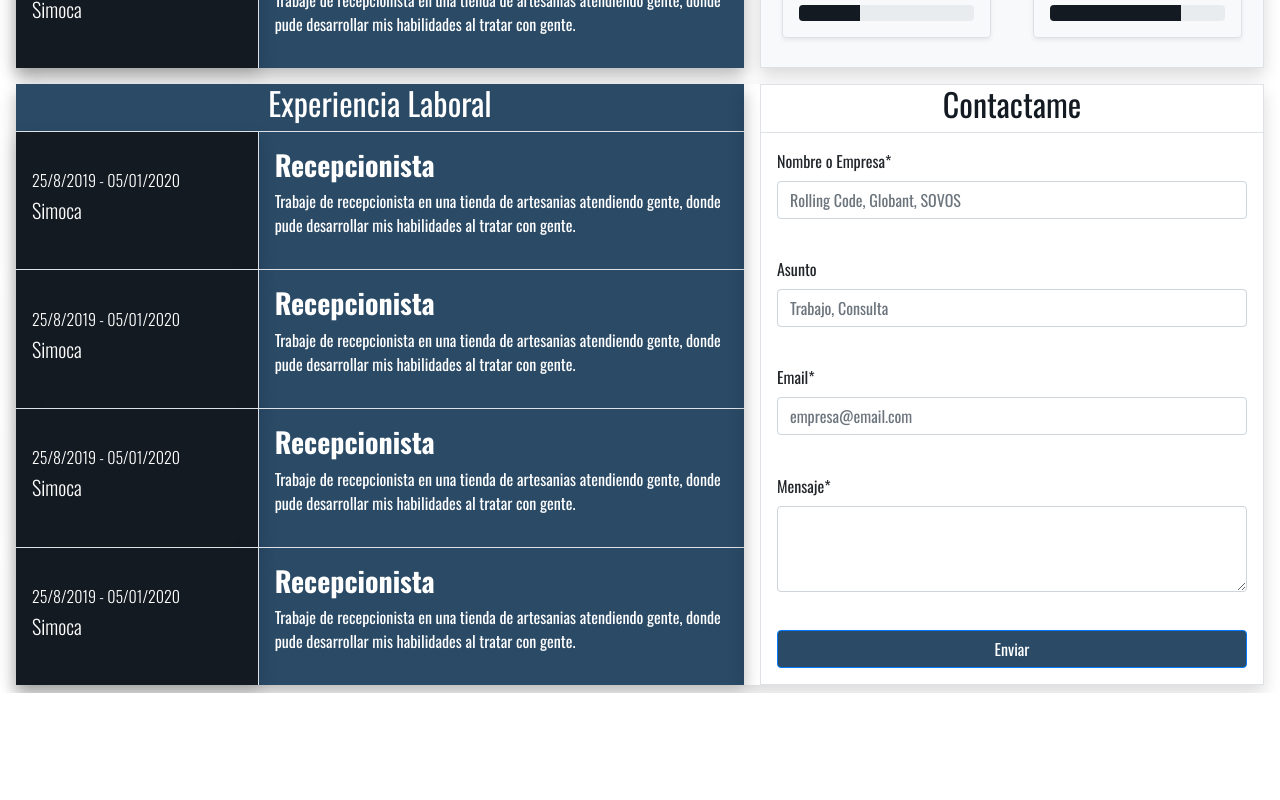
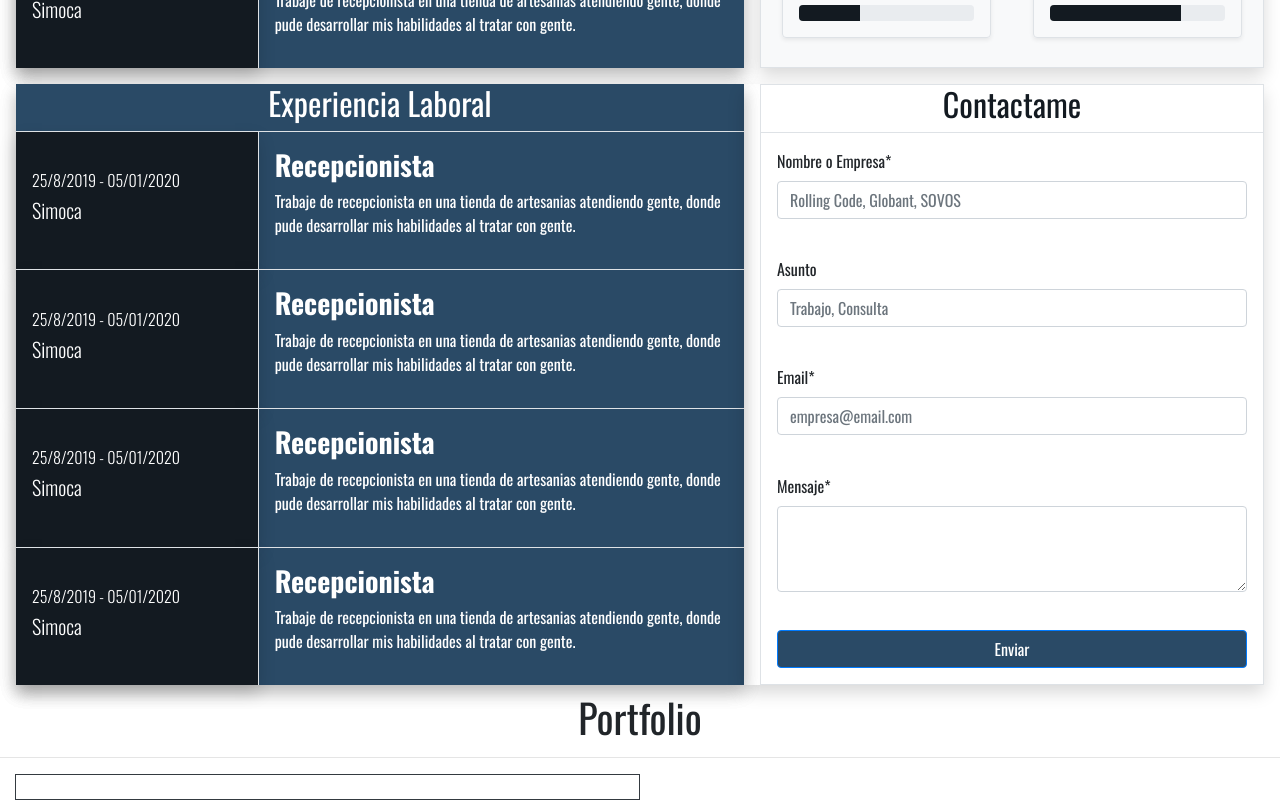
Before and after one commit to leo43161/leo43161.github.io, a React (Create React App) app: page / in a window 1280 px wide. Shown: the part 988-1788 px from the top of the page. Before the commit the page ends 1681 px from the top, so only its background shows below. Built offline with nearby package versions, Linux system fonts and the light colour scheme.

Commit message:
Se empezo a trabajar en el portfolio

```diff
--- a/src/App.js
+++ b/src/App.js
@@ -7,10 +7,11 @@ import SobreMi from "./Components/SobreMi";
 import Experiencia from "./Components/Experiencia";
 import Habilidades from "./Components/Habilidades";
 import Contactame from "./Components/Contactame";
+import Portafolio from "./Components/Portafolio";
 
 function App() {
   return (
-    <div>
+    <div className="owsla">
       <section className="d-flex px-3 py-2">
         <div className="col-7 p-0 shadow">
           <Headers></Headers>
@@ -35,6 +36,15 @@ function App() {
           <Contactame></Contactame>
         </div>
       </section>
+      <section className="w-100">
+        <div className="text-center">
+          <h1>Portfolio</h1>
+          <hr></hr>
+        </div>
+        <div className="container-fluid">
+          <Portafolio></Portafolio>
+        </div>
+      </section>
     </div>
   );
 }
--- /dev/null
+++ b/src/Components/Diseños.js
@@ -0,0 +1,16 @@
+import React from 'react';
+
+const Diseños = () => {
+    return (
+        <div className="col-6 border border-dark d-flex">
+            <div className="col-8">
+
+            </div>
+            <div className="col-4">
+                <img src="" className="img-fluid" alt=""/>
+            </div>
+        </div>
+    );
+};
+
+export default Diseños;
--- /dev/null
+++ b/src/Components/Portafolio.js
@@ -0,0 +1,12 @@
+import React from 'react';
+import Diseños from './Diseños';
+
+const Portafolio = () => {
+    return (
+        <div className="w-100 d-flex flex-wrap">
+            <Diseños></Diseños>
+        </div>
+    );
+};
+
+export default Portafolio;
```
